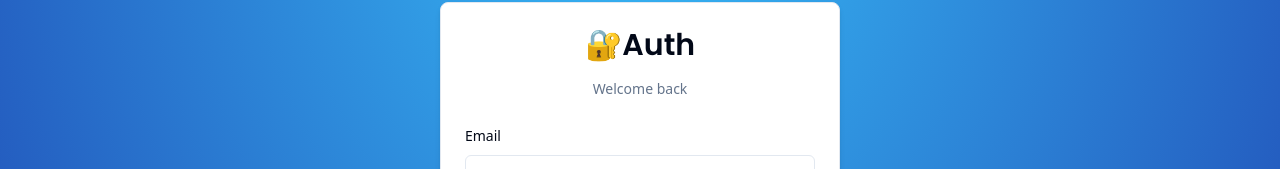
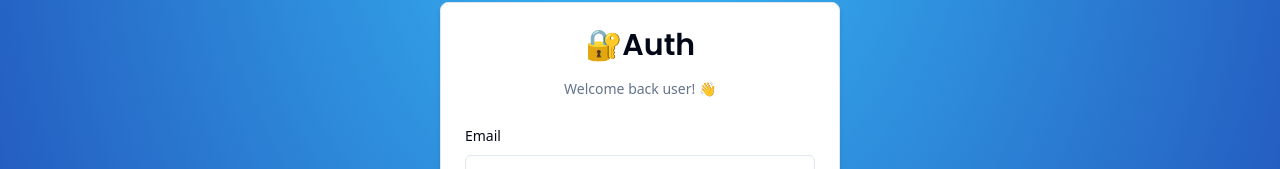
Before and after one commit to Lukiano99/auth-service, a Next.js app: page /auth/login in a window 1280 px wide. Shown: the part 149-318 px from the top of the page. Built offline with nearby package versions, Linux system fonts and the light colour scheme; no server answers.

Commit message:
feat: minimal card changing

```diff
--- a/components/auth/login-form.tsx
+++ b/components/auth/login-form.tsx
@@ -55,7 +55,7 @@ const LoginForm = () => {
 
   return (
     <CardWrapper
-      headerLabel="Welcome back"
+      headerLabel="Welcome back user! 👋"
       backButtonLabel="Don't have an account?"
       backButtonHref="/auth/register"
       showsocial
```
